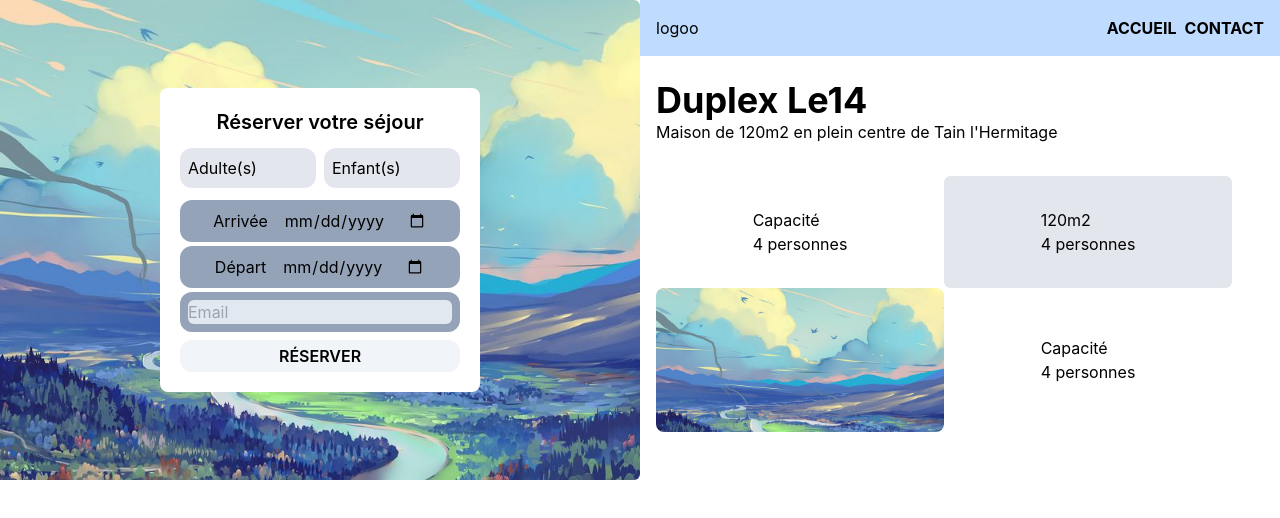
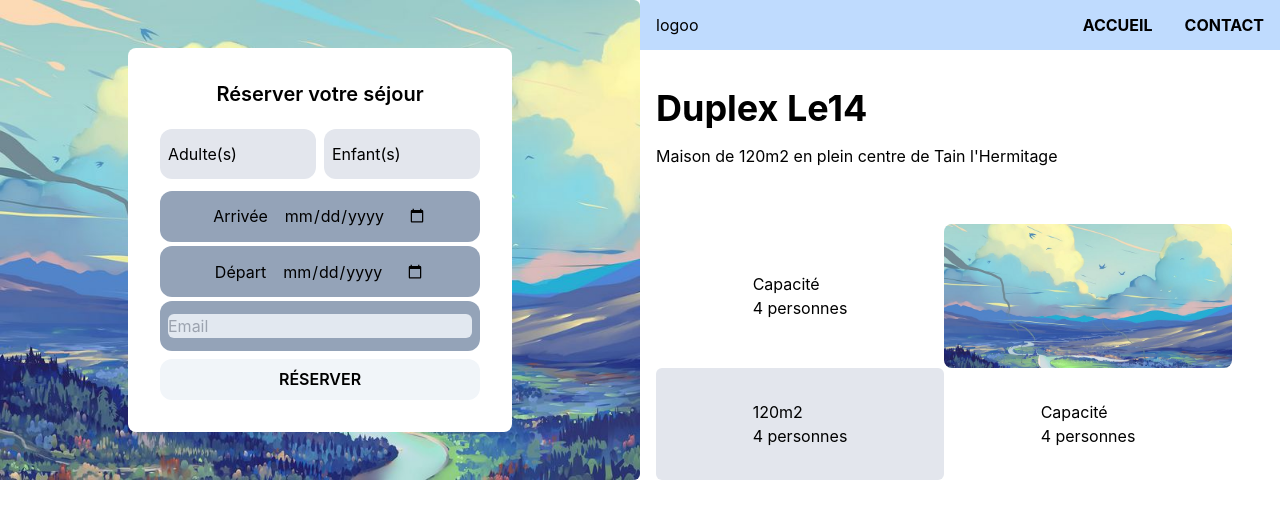
Before and after one commit to T-Urud/le14-project, a React (Create React App) app: page / in a window 1280 px wide. Shown: the top 518 px of the page. Built offline with nearby package versions, Linux system fonts and the light colour scheme.

Commit message:
genreal update

```diff
--- a/public/index.html
+++ b/public/index.html
@@ -9,7 +9,7 @@
       name="description"
       content="Web site created using create-react-app"
     />
-    <title>Duplex le14</title>
+    <title>Duplex Le14</title>
   </head>
   <body>
     <div id="root"></div>
--- a/src/components/Booking.js
+++ b/src/components/Booking.js
@@ -3,11 +3,11 @@ import backgroundImg from "../assets/landscape_art_road_127350_800x600.jpg";
 
 const Booking = () => {
   return (
-    <div className="w-1/2 h-full relative flex items-center justify-center">
+    <div className="w-full h-full relative flex items-center justify-center">
       <img src={backgroundImg} alt className="w-full h-full rounded-r-md" />
       <div className="absolute inset-0 flex items-center justify-center">
-        <div className=" bg-white max-w-80 w-full p-5 rounded-lg">
-          <form className="flex flex-wrap justify-center">
+        <div className=" bg-white max-w-96 w-full p-8 rounded-lg max-h-96 h-full">
+          <form className="flex flex-wrap justify-center h-full">
             <legend className="text-xl font-semibold">
               Réserver votre séjour
             </legend>
--- /dev/null
+++ b/src/components/Carousel.js
@@ -0,0 +1,55 @@
+import React, { useState } from "react";
+
+const Carousel = ({ project }) => {
+  const [currentSlide, setCurrentSlide] = useState(0);
+
+  const nextSlide = () => {
+    setCurrentSlide((prev) =>
+      prev === project.pictures.length - 1 ? 0 : prev + 1
+    );
+  };
+
+  const previousSlide = () => {
+    setCurrentSlide((prev) =>
+      prev === 0 ? project.pictures.length - 1 : prev - 1
+    );
+  };
+
+  return (
+    <div className="carousel">
+      <button
+        className={project.pictures.length === 1 ? `prev hidden` : "prev"}
+        onClick={previousSlide}
+      >
+        &#10096;
+      </button>
+      <button
+        className={project.pictures.length === 1 ? `next hidden` : "next"}
+        onClick={nextSlide}
+      >
+        &#10097;
+      </button>
+      <ul>
+        {project.pictures.map((slide, index) => (
+          <li
+            key={index}
+            className={`slide ${index === currentSlide ? "active" : ""}`}
+          >
+            <img src={project.pictures[currentSlide]} alt={project.title} />
+            <span
+              className={
+                project.pictures.length === 1
+                  ? `displayNumberPictures hidden`
+                  : "displayNumberPictures"
+              }
+            >
+              {currentSlide + 1}/{project.pictures.length}
+            </span>
+          </li>
+        ))}
+      </ul>
+    </div>
+  );
+};
+
+export default Carousel;
--- a/src/components/Header.js
+++ b/src/components/Header.js
@@ -3,7 +3,7 @@ import Navigation from "./Navigation";
 
 const Header = () => {
   return (
-    <header className="flex justify-between items-center px-4 border-black border-3 h-14 border-opacity-10 w-1/2 absolute right-0 top-0 bg-blue-200">
+    <header className="flex justify-between items-center px-4 border-black border-3 h-14 border-opacity-10 w-full bg-blue-200">
       <div className="">
         {/* <img src="../LOGO.jpg" alt="Kasa logo"></img> */}
         logoo
--- a/src/components/Navigation.js
+++ b/src/components/Navigation.js
@@ -4,7 +4,7 @@ import { NavLink } from "react-router-dom";
 const Navigation = () => {
   return (
     <div className="">
-      <ul className="flex gap-2 uppercase font-bold">
+      <ul className="flex gap-8 uppercase font-bold">
         <NavLink to="/" className={(nav) => (nav.isActive ? "" : "")}>
           <li>Accueil</li>
         </NavLink>
--- /dev/null
+++ b/src/components/TopSection.js
@@ -0,0 +1,49 @@
+import React from "react";
+import Header from "./Header";
+import backgroundImg from "../assets/landscape_art_road_127350_800x600.jpg";
+import Booking from "./Booking";
+
+const TopSection = () => {
+  return (
+    <section className="grid grid-cols-2 w-screen">
+      <Booking />
+      <div className="w-full flex flex-col">
+        <Header />
+        <div className="h-full px-4 flex flex-col justify-end">
+          <h1 className="text-4xl font-bold">Duplex Le14</h1>
+          <h2 className="mt-4">
+            Maison de 120m2 en plein centre de Tain l'Hermitage
+          </h2>
+          <div className="grid grid-cols-2 mt-14 mr-8">
+            <div className="rounded-md w-full h-36 flex flex-col items-center justify-center">
+              <div className="">
+                <h2>Capacité</h2>
+                <span>4 personnes</span>
+              </div>
+            </div>
+            <div
+              className="rounded-lg w-full h-36 bg-center bg-cover"
+              style={{
+                backgroundImage: `url(${backgroundImg})`,
+              }}
+            ></div>
+            <div className="bg-persoGrey rounded-md w-full h-28 flex flex-col items-center justify-center">
+              <div className="">
+                <h2>120m2</h2>
+                <span>4 personnes</span>
+              </div>
+            </div>
+            <div className="rounded-lg w-full h-28 flex flex-col items-center justify-center">
+              <div className="">
+                <h2>Capacité</h2>
+                <span>4 personnes</span>
+              </div>
+            </div>
+          </div>
+        </div>
+      </div>
+    </section>
+  );
+};
+
+export default TopSection;
--- a/src/pages/Home.js
+++ b/src/pages/Home.js
@@ -1,45 +1,8 @@
 import React from "react";
-import Header from "../components/Header";
-import backgroundImg from "../assets/landscape_art_road_127350_800x600.jpg";
-import Booking from "../components/Booking";
+import TopSection from "../components/TopSection";
 
 const Home = () => {
-  return (
-    <section className="flex relative">
-      <Booking />
-      <Header />
-      <div className="w-1/2 mt-20 h-auto px-4">
-        <h1 className="text-4xl font-bold">Duplex Le14</h1>
-        <h2>Maison de 120m2 en plein centre de Tain l'Hermitage</h2>
-        <div className="grid grid-cols-2 mt-8 mr-8">
-          <div className="rounded-md w-full h-28 flex flex-col items-center justify-center">
-            <div className="">
-              <h2>Capacité</h2>
-              <span>4 personnes</span>
-            </div>
-          </div>
-          <div className="bg-persoGrey rounded-md w-full h-28 flex flex-col items-center justify-center">
-            <div className="">
-              <h2>120m2</h2>
-              <span>4 personnes</span>
-            </div>
-          </div>
-          <div
-            className="rounded-lg w-full h-36 bg-center bg-cover"
-            style={{
-              backgroundImage: `url(${backgroundImg})`,
-            }}
-          ></div>
-          <div className="rounded-lg w-full h-36 flex flex-col items-center justify-center">
-            <div className="">
-              <h2>Capacité</h2>
-              <span>4 personnes</span>
-            </div>
-          </div>
-        </div>
-      </div>
-    </section>
-  );
+  return <TopSection />;
 };
 
 export default Home;
```
